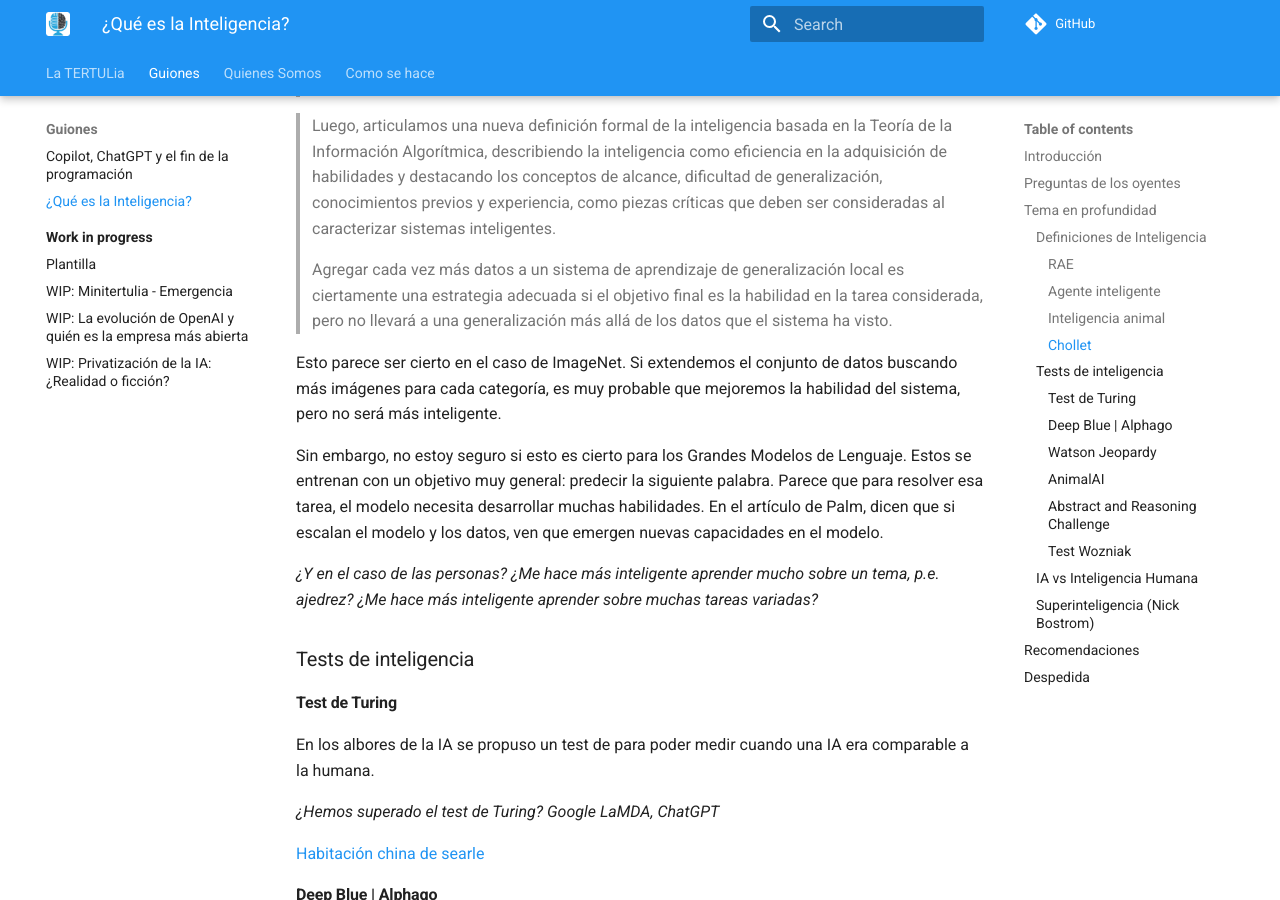
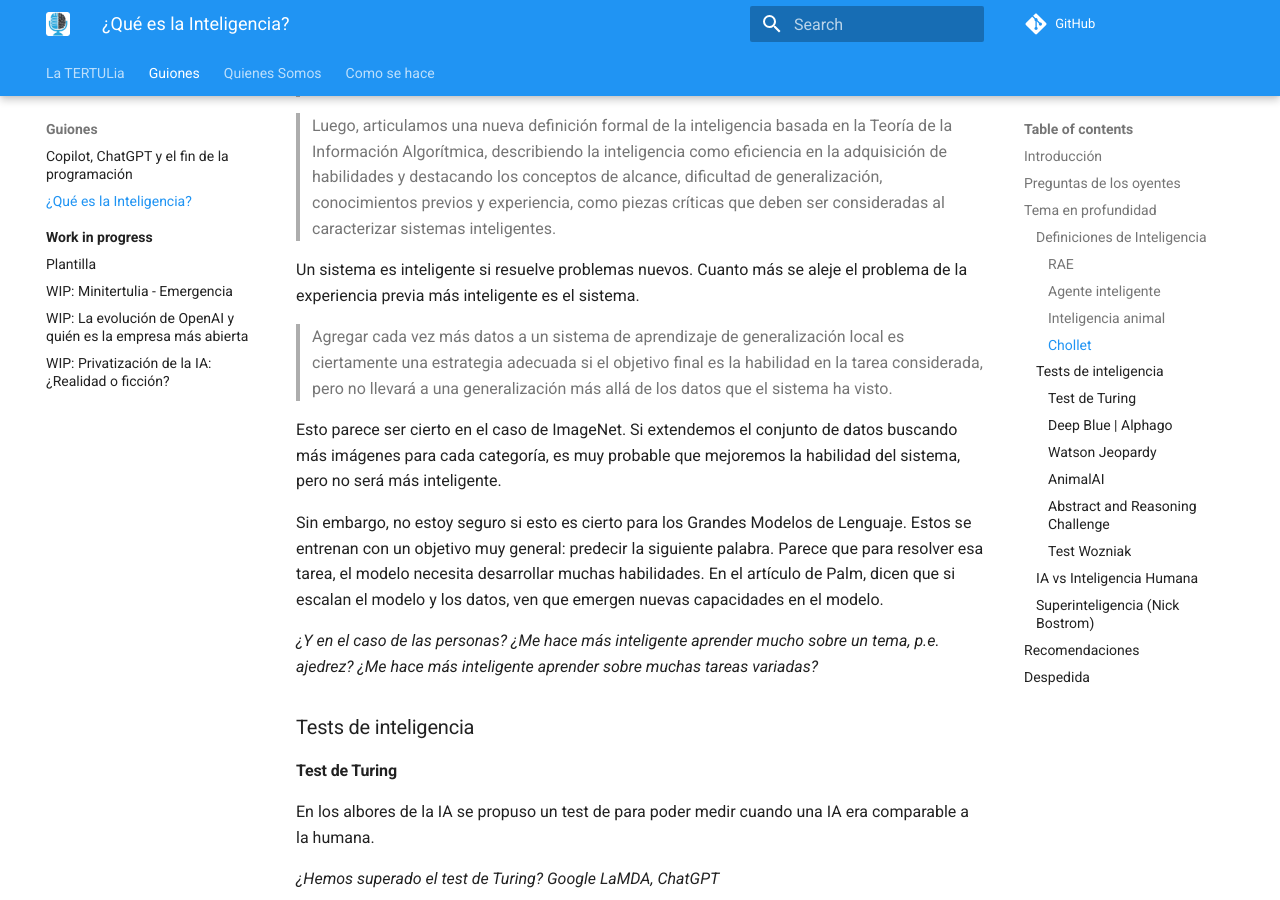
Before and after one commit to ironbar/tertulia_inteligencia_artificial, an MkDocs documentation site: the page built from docs/guiones/02-que-es-la-inteligencia.md, in a window 1280 px wide and 900 px high, scrolled down 1318 px. Built offline with MkDocs 1.6.1 and Material for MkDocs 9.7.7, drawn with Linux system fonts in a browser that asks for light colours; comment, search, counter and statistics services are not loaded.

Commit message:
Actualizar 02-que-es-la-inteligencia.md

```diff
--- a/docs/guiones/02-que-es-la-inteligencia.md
+++ b/docs/guiones/02-que-es-la-inteligencia.md
@@ -42,6 +42,8 @@
 <!-- -->
 
 > Luego, articulamos una nueva definición formal de la inteligencia basada en la Teoría de la Información Algorítmica, describiendo la inteligencia como eficiencia en la adquisición de habilidades y destacando los conceptos de alcance, dificultad de generalización, conocimientos previos y experiencia, como piezas críticas que deben ser consideradas al caracterizar sistemas inteligentes.
+
+Un sistema es inteligente si resuelve problemas nuevos. Cuanto más se aleje el problema de la experiencia previa más inteligente es el sistema.
 
 > Agregar cada vez más datos a un sistema de aprendizaje de generalización local es ciertamente una estrategia adecuada si el objetivo final es la habilidad en la tarea considerada, pero no llevará a una generalización más allá de los datos que el sistema ha visto.
 
```
